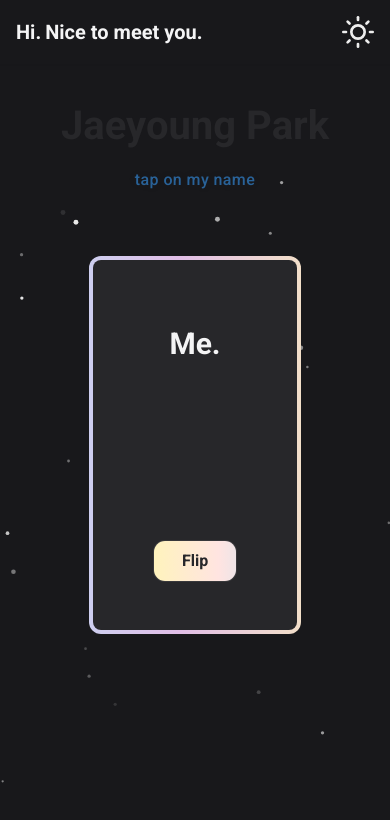
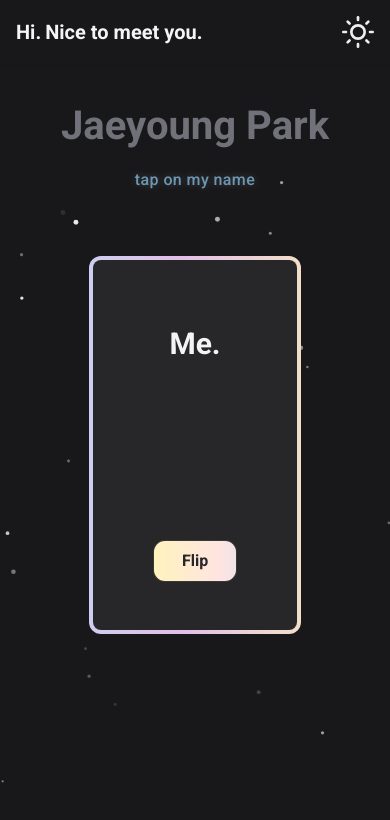
Before and after one commit to sttsspjy/myIdCard, a React (Vite) app: page / in a window 390 px wide. Shown: the top 820 px of the page. Built offline with nearby package versions, Linux system fonts and the light colour scheme.

Commit message:
fixed name text initial colour. now responsive to theme. code cleanup

```diff
--- a/src/App.tsx
+++ b/src/App.tsx
@@ -101,12 +101,24 @@ function App() {
                       typingSpeed={150}
                       fontSize={{ base: "40px", md: "100px" }}
                       fontWeight="bold"
-                      initialColor="#27272a" // Keeping dark text in light mode
-                      darkModeInitialColor="#f4f4f5" // Light text in dark mode
-                      gradientColors={["#FFF7B3", "#FFE4E1", "#B3E5FC", "#E1BEE7"]}
+                      initialColor="gray.300"
+                      darkModeInitialColor="gray.500"
+                      gradientColors={[
+                        "#F9E79F", // darker yellow
+                        "#F5B7B1", // darker pink
+                        "#85C1E9", // darker skyblue
+                        "#C39BD3"  // darker purple
+                      ]}
+                      darkGradientColors={[
+                        "#FFF7B3", // light yellow
+                        "#FFE4E1", // light pink
+                        "#B3E5FC", // light skyblue
+                        "#E1BEE7"  // light purple
+                      ]}
                       onClick={handleNameClick}
                       showHint={!isNameClicked}
                       fillDuration={estimatedBioTypingTime}
+                      flowDuration={15}
                     />
                   </Box>
 
--- a/src/components/GradientTypewriter.tsx
+++ b/src/components/GradientTypewriter.tsx
@@ -1,5 +1,5 @@
 import { useState, useEffect, useRef } from 'react';
-import { Box, Text } from '@chakra-ui/react';
+import { Box, Text, useColorMode } from '@chakra-ui/react';
 import { motion, useAnimation } from 'framer-motion';
 
 interface GradientTypewriterProps {
@@ -8,24 +8,28 @@ interface GradientTypewriterProps {
   fontSize?: any;
   fontWeight?: string;
   initialColor?: string;
+  darkModeInitialColor?: string;
   gradientColors?: string[];
-  darkModeInitialColor?: string;
+  darkGradientColors?: string[];
   onClick?: () => void;
   showHint?: boolean;
   fillDuration?: number;
+  flowDuration?: number;
 }
 
 const GradientTypewriter = ({
   text,
-  typingSpeed = 150,
-  fontSize = { base: "40px", md: "100px" },
-  fontWeight = "bold",
-  initialColor = "gray.800",
-  gradientColors = ["#FFF7B3", "#FFE4E1", "#B3E5FC", "#E1BEE7"], // light yellow-light pink-light skyblue-light purple
-  darkModeInitialColor = "gray.100",
+  typingSpeed,
+  fontSize,
+  fontWeight,
+  initialColor,
+  darkModeInitialColor,
+  gradientColors,
+  darkGradientColors,
   onClick,
-  showHint = true,
-  fillDuration = 8 // Default to 8 seconds for the fill animation
+  showHint,
+  fillDuration,
+  flowDuration
 }: GradientTypewriterProps) => {
   const [displayText, setDisplayText] = useState(text); // Initialize with full text to prevent retyping
   const [isTypingComplete, setIsTypingComplete] = useState(false);
@@ -37,8 +41,14 @@ const GradientTypewriter = ({
   const hintControls = useAnimation();
   const glowControls = useAnimation();
   const textRef = useRef<HTMLDivElement>(null);
-  const isDarkMode = document.documentElement.classList.contains('chakra-ui-dark');
+  const { colorMode } = useColorMode();
+  const isDarkMode = colorMode === 'dark';
   const hasTypedRef = useRef(false); // Ref to track if typing has occurred
+
+  // Get the appropriate gradient colors based on the current theme
+  const activeGradientColors = isDarkMode && darkGradientColors ?
+                              darkGradientColors :
+                              gradientColors;
 
   // Start typing animation when component mounts, but only once
   useEffect(() => {
@@ -106,15 +116,14 @@ const GradientTypewriter = ({
       // Hide the hint
       hintControls.start({
         opacity: 0,
-        transition: { duration: 0.5 }
       });
 
-      // First animation: fill from left to right (much slower now)
+      // fill from left to right
       controls.start({
         clipPath: "inset(0 0 0 0)",
         transition: {
           duration: fillDuration,
-          ease: "linear" // Changed to linear for a more consistent progress bar feel
+          ease: "linear"
         }
       }).then(() => {
         // After fill-up is complete, start the flowing animation
@@ -122,7 +131,7 @@ const GradientTypewriter = ({
         flowControls.start({
           backgroundPosition: ["0% 50%", "100% 50%", "0% 50%"],
           transition: {
-            duration: 15,
+            duration: flowDuration,
             ease: "linear",
             repeat: Infinity,
             repeatType: "loop"
@@ -134,9 +143,7 @@ const GradientTypewriter = ({
     }
   };
 
-  // Prepare gradient colors with extra repetition for smoother flow
-  const getExtendedGradient = (colors: string[]) => {
-    // Repeat the colors to create a seamless flow
+  const getExtendedGradient = (colors: string[] = []) => {
     const extendedColors = [...colors, ...colors];
     return `linear-gradient(to right, ${extendedColors.join(', ')})`;
   };
@@ -189,7 +196,7 @@ const GradientTypewriter = ({
             display="flex"
             justifyContent="center"
             alignItems="center"
-            initial={{ clipPath: "inset(0 110% 0 0)" }} // Start completely hidden with extra margin
+            initial={{ clipPath: "inset(0 100% 0 0)" }} // Start completely hidden with extra margin
             animate={controls}
             pointerEvents="none"
           >
@@ -197,7 +204,7 @@ const GradientTypewriter = ({
               as={motion.span}
               fontSize={fontSize}
               fontWeight={fontWeight}
-              background={getExtendedGradient(gradientColors)}
+              background={getExtendedGradient(activeGradientColors)}
               backgroundSize="200% 100%"
               animate={flowControls}
               bgClip="text"
```
